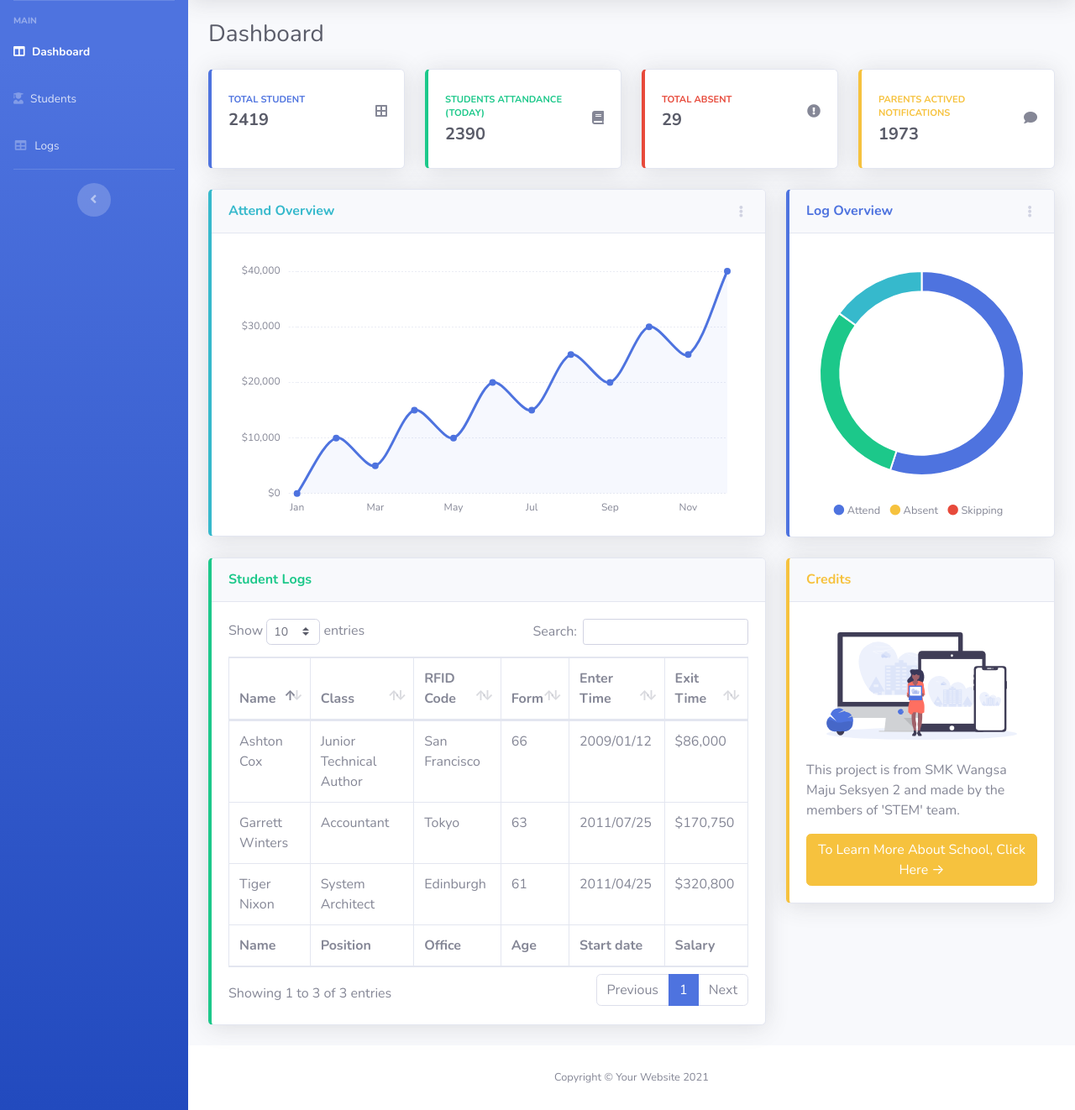
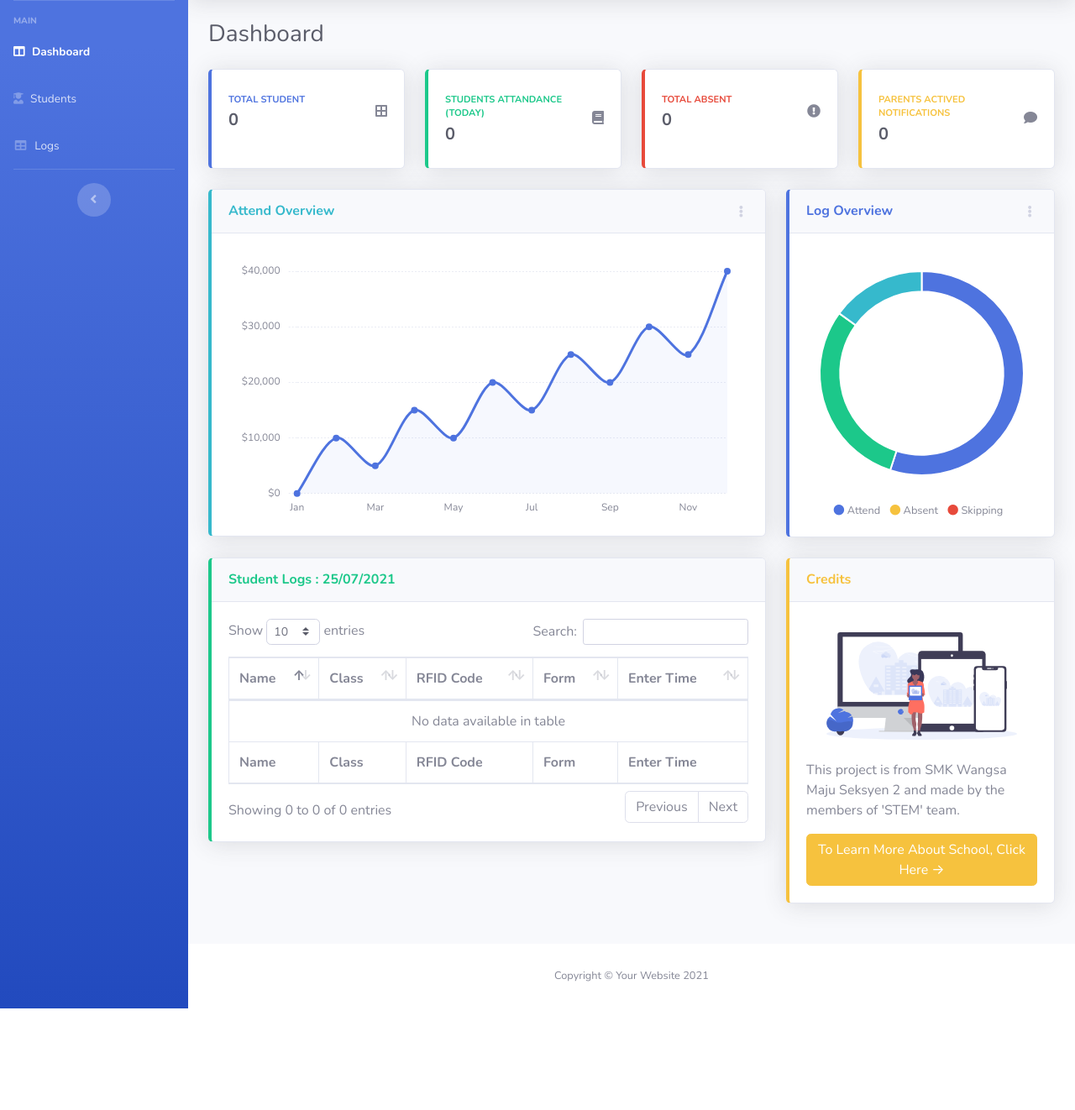
Before and after one commit to Mudmn/ProjectStem, a PHP site: page / in a window 1280 px wide. Shown: the part 70-1392 px from the top of the page at 84% size. After the commit the page ends 1271 px from the top, so only its background shows below. Run offline with PHP 8.4, Linux system fonts and the light colour scheme; the visitor is signed in with stand-in values (Sample User, id 1); data that the repository does not hold is empty.

Commit message:
Changed Logs + added live students

```diff
--- a/controller.php
+++ b/controller.php
@@ -1,5 +1,5 @@
 <?php
-// error_reporting(0);
+error_reporting(0);
 session_start();
 
 $config = new controller();
@@ -230,9 +230,9 @@ class controller{
 
 			$conn = "";
 			$servername = "localhost";
-			$dbname = "stem-project";
+			$dbname = "ProjectStem";
 			$username = "root";
-			$password = "root";
+			$password = "";
 
 			try {
 			    $conn = new PDO("mysql:host=$servername;dbname=$dbname", $username, $password);
--- a/index.php
+++ b/index.php
@@ -9,7 +9,11 @@ if(!isset($_SESSION['user_id'])){
 
 $controller = new controller();
 $conn = $controller->open();
-
+$logs = $controller->getListData($conn, "SELECT LOGS.*, students.name AS name, students.class AS class, students.form AS form, students.rfid AS rfid FROM LOGS LEFT JOIN students ON (LOGS.student_id = students.id) WHERE CAST(log_date AS DATE) = CAST( curdate() AS DATE) AND exit_time IS NULL");
+$totalStudent = $controller->getCount($conn, 'students');
+$totalActiveNotification = $controller->getCount($conn, 'students', 'WHERE tele_id IS NOT NULL');
+$totalAttend = $controller->getCount($conn, 'logs', 'WHERE CAST(log_date AS DATE) = CAST( curdate() AS DATE)');
+$totalAbsent = $totalStudent['total'] - $totalAttend['total'];
 ?>
 
 <!DOCTYPE html>
@@ -70,7 +74,7 @@ $conn = $controller->open();
                                         <div class="col mr-2">
                                             <div class="text-xs font-weight-bold text-primary text-uppercase mb-1">
                                                 Total Student</div>
-                                            <div class="h5 mb-0 font-weight-bold text-gray-800">2419</div>
+                                            <div class="h5 mb-0 font-weight-bold text-gray-800"><?= $totalStudent['total'] ?></div>
                                         </div>
                                         <div class="col-auto">
                                         <i class="fas fa-border-all"></i>
@@ -88,7 +92,7 @@ $conn = $controller->open();
                                         <div class="col mr-2">
                                             <div class="text-xs font-weight-bold text-success text-uppercase mb-1">
                                                 Students Attandance (Today)</div>
-                                            <div class="h5 mb-0 font-weight-bold text-gray-800">2390</div>
+                                            <div class="h5 mb-0 font-weight-bold text-gray-800"><?= $totalAttend['total'] ?></div>
                                         </div>
                                         <div class="col-auto">
                                         <i class="fas fa-book"></i>
@@ -106,7 +110,7 @@ $conn = $controller->open();
                                         <div class="col mr-2">
                                             <div class="text-xs font-weight-bold text-danger text-uppercase mb-1">
                                                 Total Absent</div>
-                                            <div class="h5 mb-0 font-weight-bold text-gray-800">29</div>
+                                            <div class="h5 mb-0 font-weight-bold text-gray-800"><?= $totalAbsent ?></div>
                                         </div>
                                         <div class="col-auto">
                                         <i class="fas fa-exclamation-circle"></i>
@@ -124,7 +128,7 @@ $conn = $controller->open();
                                         <div class="col mr-2">
                                             <div class="text-xs font-weight-bold text-warning text-uppercase mb-1">
                                                 Parents Actived Notifications</div>
-                                            <div class="h5 mb-0 font-weight-bold text-gray-800">1973</div>
+                                            <div class="h5 mb-0 font-weight-bold text-gray-800"><?= $totalActiveNotification['total']?></div>
                                         </div>
                                         <div class="col-auto">
                                         <i class="fas fa-comment"></i>
@@ -212,7 +216,7 @@ $conn = $controller->open();
                         <div class="col-lg-8">
                         <div class="card shadow mb-4 border-left-success">
                         <div class="card-header py-3">
-                            <h6 class="m-0 font-weight-bold text-success">Student Logs</h6>
+                            <h6 class="m-0 font-weight-bold text-success">Student Logs : <?= date("d/m/Y") ?></h6>
                         </div>
                         <div class="card-body">
                             <div class="table-responsive">
@@ -224,44 +228,29 @@ $conn = $controller->open();
                                             <th>RFID Code</th>
                                             <th>Form</th>
                                             <th>Enter Time</th>
-                                            <th>Exit Time</th>
                                         </tr>
                                     </thead>
                                     <tfoot>
                                         <tr>
                                             <th>Name</th>
-                                            <th>Position</th>
-                                            <th>Office</th>
-                                            <th>Age</th>
-                                            <th>Start date</th>
-                                            <th>Salary</th>
+                                            <th>Class</th>
+                                            <th>RFID Code</th>
+                                            <th>Form</th>
+                                            <th>Enter Time</th>
                                         </tr>
                                     </tfoot>
                                     <tbody>
-                                        <tr>
-                                            <td>Tiger Nixon</td>
-                                            <td>System Architect</td>
-                                            <td>Edinburgh</td>
-                                            <td>61</td>
-                                            <td>2011/04/25</td>
-                                            <td>$320,800</td>
+                                    <?php
+                                        if($logs != null){
+                                            foreach($logs as $log){ ?>
+                                         <tr>
+                                            <td><?= $log['name'] ?></td>
+                                            <td><?= $log['class'] ?></td>
+                                            <td><?= $log['rfid'] ?></td>
+                                            <td><?= $log['form'] ?></td>
+                                            <td><?= $log['enter_time'] ?></td>
                                         </tr>
-                                        <tr>
-                                            <td>Garrett Winters</td>
-                                            <td>Accountant</td>
-                                            <td>Tokyo</td>
-                                            <td>63</td>
-                                            <td>2011/07/25</td>
-                                            <td>$170,750</td>
-                                        </tr>
-                                        <tr>
-                                            <td>Ashton Cox</td>
-                                            <td>Junior Technical Author</td>
-                                            <td>San Francisco</td>
-                                            <td>66</td>
-                                            <td>2009/01/12</td>
-                                            <td>$86,000</td>
-                                        </tr>
+                                <?php } } ?>
 
                                     </tbody>
                                 </table>
--- a/students.php
+++ b/students.php
@@ -101,6 +101,7 @@ $students = $controller->getListData($conn, "SELECT * FROM students");
                                         </tr>
                                     </tfoot>
                                     <tbody>
+
                                         <?php
                                         if($students != null){
                                             foreach($students as $student){ ?>
```
Also changed, not shown: logs.php (+22 -29 lines).
